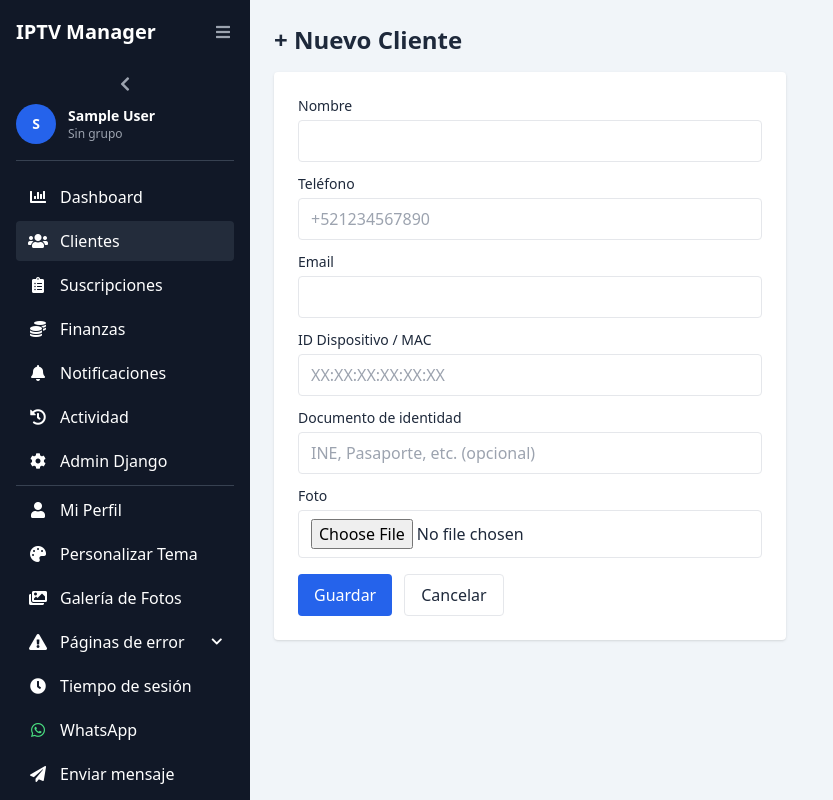
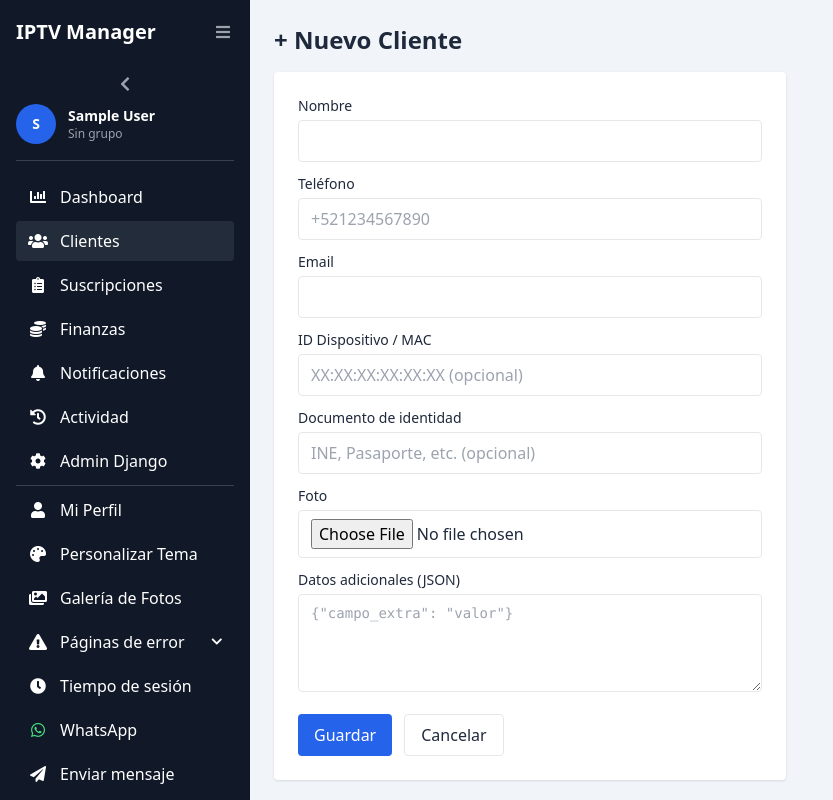
Before and after one commit to JoseAngelAz/IPTV-MANAGER, a Django app: page /clientes/nuevo/ in a window 1280 px wide. Shown: the whole page, without its empty margins (0-833 px from the left). Run offline with Django 5.2, Linux system fonts and the light colour scheme; the visitor is signed in with stand-in values (Sample User, id 1); data comes from the database, SQL or seed files in the repository; some libraries are stand-ins or nearby versions.

Commit message:
feat(clients): Phase 1 - ERP generalization with JSONField and optional dispositivo_id
- Add datos_extra JSONField to Cliente model for arbitrary custom data
- Make dispositivo_id (MAC) optional (null=True, blank=True)
- Update ClienteForm with JSON textarea and conditional validation
- Update cliente_detail.html to display datos_extra fields
- Update cliente_list.html to handle empty dispositivo_id
- Add bilingual translation keys (datos_adicionales, buscar_por_nombre_telefono)
- Update admin with readonly_fields
- Create migration 0005 for schema changes
- All 64 existing tests pass

```diff
--- a/iptv_manager/apps/accounts/context_processors.py
+++ b/iptv_manager/apps/accounts/context_processors.py
@@ -154,6 +154,8 @@ _TRANSLATIONS = {
         'no_hay_registros_de_actividad': 'No hay registros de actividad.',
         'nuevo_cliente': '+ Nuevo Cliente',
         'buscar_por_nombre_telefono_o_mac': 'Buscar por nombre, teléfono o MAC...',
+        'buscar_por_nombre_telefono': 'Buscar por nombre o teléfono...',
+        'datos_adicionales': 'Datos adicionales',
         'dispositivo': 'Dispositivo',
         'acciones': 'Acciones',
         'ver': 'Ver',
@@ -627,6 +629,8 @@ _TRANSLATIONS = {
         'no_hay_registros_de_actividad': 'No activity records.',
         'nuevo_cliente': '+ New Client',
         'buscar_por_nombre_telefono_o_mac': 'Search by name, phone or MAC...',
+        'buscar_por_nombre_telefono': 'Search by name or phone...',
+        'datos_adicionales': 'Additional Data',
         'dispositivo': 'Device',
         'acciones': 'Actions',
         'ver': 'View',
--- a/iptv_manager/apps/clients/admin.py
+++ b/iptv_manager/apps/clients/admin.py
@@ -7,6 +7,7 @@ class ClienteAdmin(admin.ModelAdmin):
     list_display = ('nombre', 'telefono', 'dispositivo_id', 'fecha_registro', 'activo')
     list_filter = ('activo',)
     search_fields = ('nombre', 'telefono', 'dispositivo_id', 'documento_identidad')
+    readonly_fields = ('fecha_registro',)
 
 
 @admin.register(HistorialCliente)
--- a/iptv_manager/apps/clients/forms.py
+++ b/iptv_manager/apps/clients/forms.py
@@ -1,8 +1,20 @@
+import json
 from django import forms
 from .models import Cliente
 
 
 class ClienteForm(forms.ModelForm):
+    datos_extra_json = forms.CharField(
+        label='Datos adicionales (JSON)',
+        required=False,
+        widget=forms.Textarea(attrs={
+            'class': 'w-full px-3 py-2 border rounded dark:bg-gray-700 dark:text-white font-mono text-sm',
+            'rows': 4,
+            'placeholder': '{"campo_extra": "valor"}',
+        }),
+        help_text='Campos personalizados en formato JSON. Ej: {"membresia": "Premium", "tipo": "VIP"}'
+    )
+
     class Meta:
         model = Cliente
         fields = ('nombre', 'telefono', 'email', 'dispositivo_id', 'documento_identidad', 'foto')
@@ -10,7 +22,35 @@ class ClienteForm(forms.ModelForm):
             'nombre': forms.TextInput(attrs={'class': 'w-full px-3 py-2 border rounded dark:bg-gray-700 dark:text-white'}),
             'telefono': forms.TextInput(attrs={'class': 'w-full px-3 py-2 border rounded dark:bg-gray-700 dark:text-white', 'placeholder': '+521234567890'}),
             'email': forms.EmailInput(attrs={'class': 'w-full px-3 py-2 border rounded dark:bg-gray-700 dark:text-white'}),
-            'dispositivo_id': forms.TextInput(attrs={'class': 'w-full px-3 py-2 border rounded dark:bg-gray-700 dark:text-white', 'placeholder': 'XX:XX:XX:XX:XX:XX'}),
+            'dispositivo_id': forms.TextInput(attrs={'class': 'w-full px-3 py-2 border rounded dark:bg-gray-700 dark:text-white', 'placeholder': 'XX:XX:XX:XX:XX:XX (opcional)'}),
             'documento_identidad': forms.TextInput(attrs={'class': 'w-full px-3 py-2 border rounded dark:bg-gray-700 dark:text-white', 'placeholder': 'INE, Pasaporte, etc. (opcional)'}),
             'foto': forms.FileInput(attrs={'class': 'w-full px-3 py-2 border rounded dark:bg-gray-700 dark:text-white'}),
         }
+
+    def __init__(self, *args, **kwargs):
+        super().__init__(*args, **kwargs)
+        if self.instance and self.instance.pk:
+            if self.instance.datos_extra:
+                self.fields['datos_extra_json'].initial = json.dumps(
+                    self.instance.datos_extra, indent=2, ensure_ascii=False
+                )
+        self.fields['dispositivo_id'].required = False
+
+    def clean_datos_extra_json(self):
+        data = self.cleaned_data.get('datos_extra_json', '')
+        if not data or not data.strip():
+            return {}
+        try:
+            result = json.loads(data)
+            if not isinstance(result, dict):
+                raise forms.ValidationError('Debe ser un objeto JSON (diccionario).')
+            return result
+        except json.JSONDecodeError as e:
+            raise forms.ValidationError(f'JSON inválido: {e}')
+
+    def save(self, commit=True):
+        instance = super().save(commit=False)
+        instance.datos_extra = self.cleaned_data.get('datos_extra_json', {})
+        if commit:
+            instance.save()
+        return instance
--- a/iptv_manager/apps/clients/models.py
+++ b/iptv_manager/apps/clients/models.py
@@ -40,9 +40,11 @@ class Cliente(models.Model):
     nombre = models.CharField('Nombre', max_length=200)
     telefono = models.CharField('Teléfono', max_length=16, validators=[telefono_validator])
     email = models.EmailField('Email', blank=True, default='')
-    dispositivo_id = models.CharField('ID Dispositivo / MAC', max_length=20, validators=[mac_validator], unique=True)
+    dispositivo_id = models.CharField('ID Dispositivo / MAC', max_length=20, validators=[mac_validator], unique=True, null=True, blank=True)
     foto = models.ImageField('Foto', upload_to=_procesar_foto, blank=True, null=True)
     documento_identidad = models.CharField('Documento de identidad', max_length=100, blank=True, default='')
+    datos_extra = models.JSONField('Datos adicionales', blank=True, null=True, default=dict,
+        help_text='Almacena campos personalizados adicionales en formato JSON.')
     fecha_registro = models.DateTimeField('Fecha de registro', auto_now_add=True)
     activo = models.BooleanField('Activo', default=True)
 
@@ -57,7 +59,9 @@ class Cliente(models.Model):
         super().save(*args, **kwargs)
 
     def __str__(self):
-        return f'{self.nombre} ({self.dispositivo_id})'
+        if self.dispositivo_id:
+            return f'{self.nombre} ({self.dispositivo_id})'
+        return self.nombre
 
 
 class HistorialCliente(models.Model):
--- a/iptv_manager/templates/clients/cliente_list.html
+++ b/iptv_manager/templates/clients/cliente_list.html
@@ -9,7 +9,7 @@
 </div>
 
 <form method="get" class="mb-4">
-    <input type="text" name="q" value="{{ request.GET.q }}" placeholder="{{ tr.buscar_por_nombre_telefono_o_mac }}" class="w-full px-3 py-2 border rounded">
+    <input type="text" name="q" value="{{ request.GET.q }}" placeholder="{{ tr.buscar_por_nombre_telefono }}" class="w-full px-3 py-2 border rounded">
 </form>
 
 <div class="bg-white rounded shadow overflow-x-auto">
@@ -28,7 +28,7 @@
             <tr class="border-t hover:bg-gray-50">
                 <td class="p-3"><a href="{% url 'cliente_detail' c.pk %}" class="text-blue-600 hover:underline">{{ c.nombre }}</a></td>
                 <td class="p-3">{{ c.telefono }}</td>
-                <td class="p-3 text-sm font-mono">{{ c.dispositivo_id }}</td>
+                <td class="p-3 text-sm font-mono">{{ c.dispositivo_id|default:"—" }}</td>
                 <td class="p-3 text-sm text-gray-500">{{ c.fecha_registro|date:"d/m/Y" }}</td>
                 <td class="p-3 space-x-2">
                     <a href="{% url 'cliente_detail' c.pk %}" class="text-blue-600 hover:underline text-sm">{{ tr.ver }}</a>
```
Also changed, not shown: iptv_manager/templates/clients/cliente_detail.html (+11 -1 lines), iptv_manager/apps/clients/migrations/0005_cliente_datos_extra_alter_cliente_dispositivo_id.py (added).
